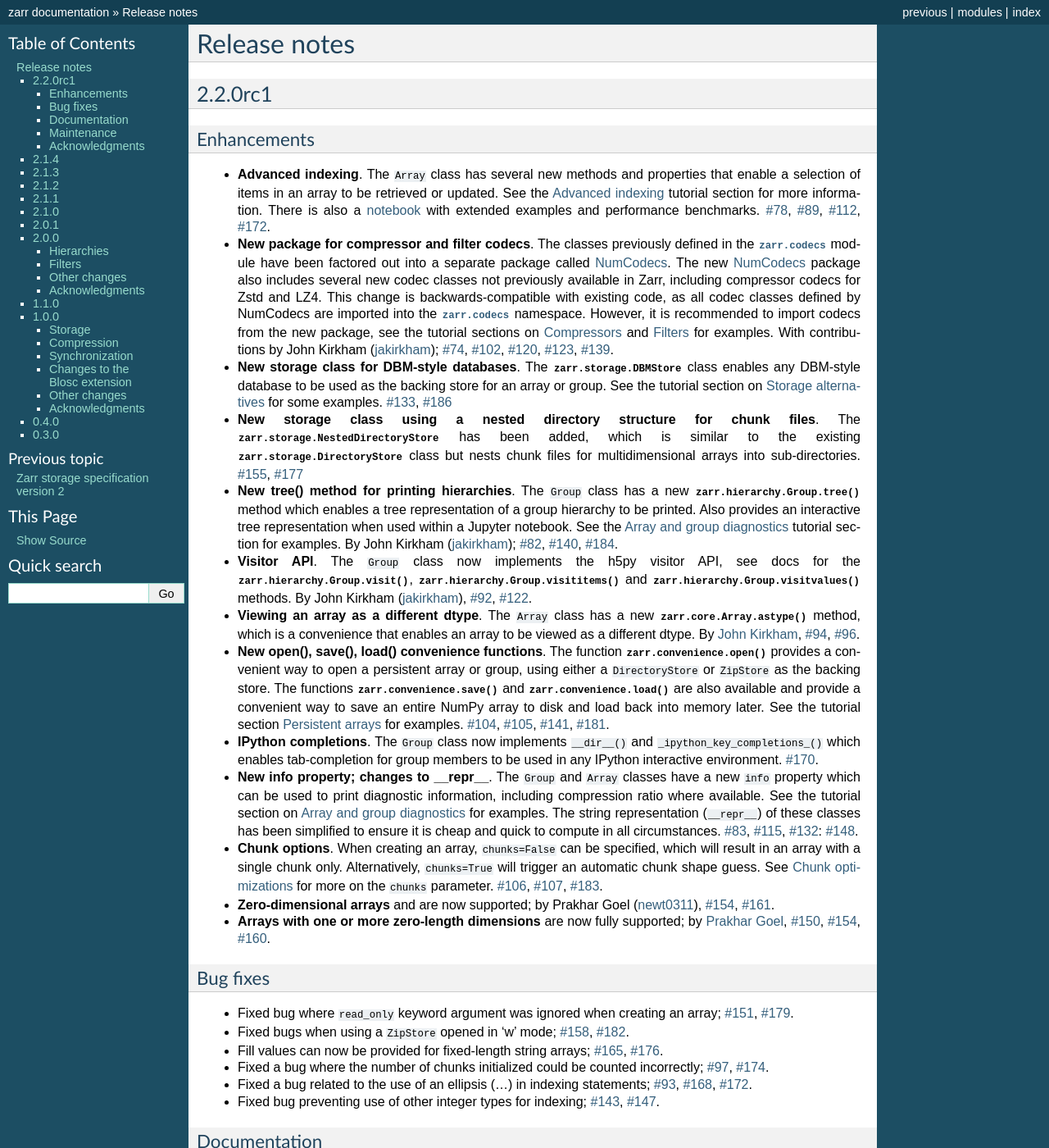
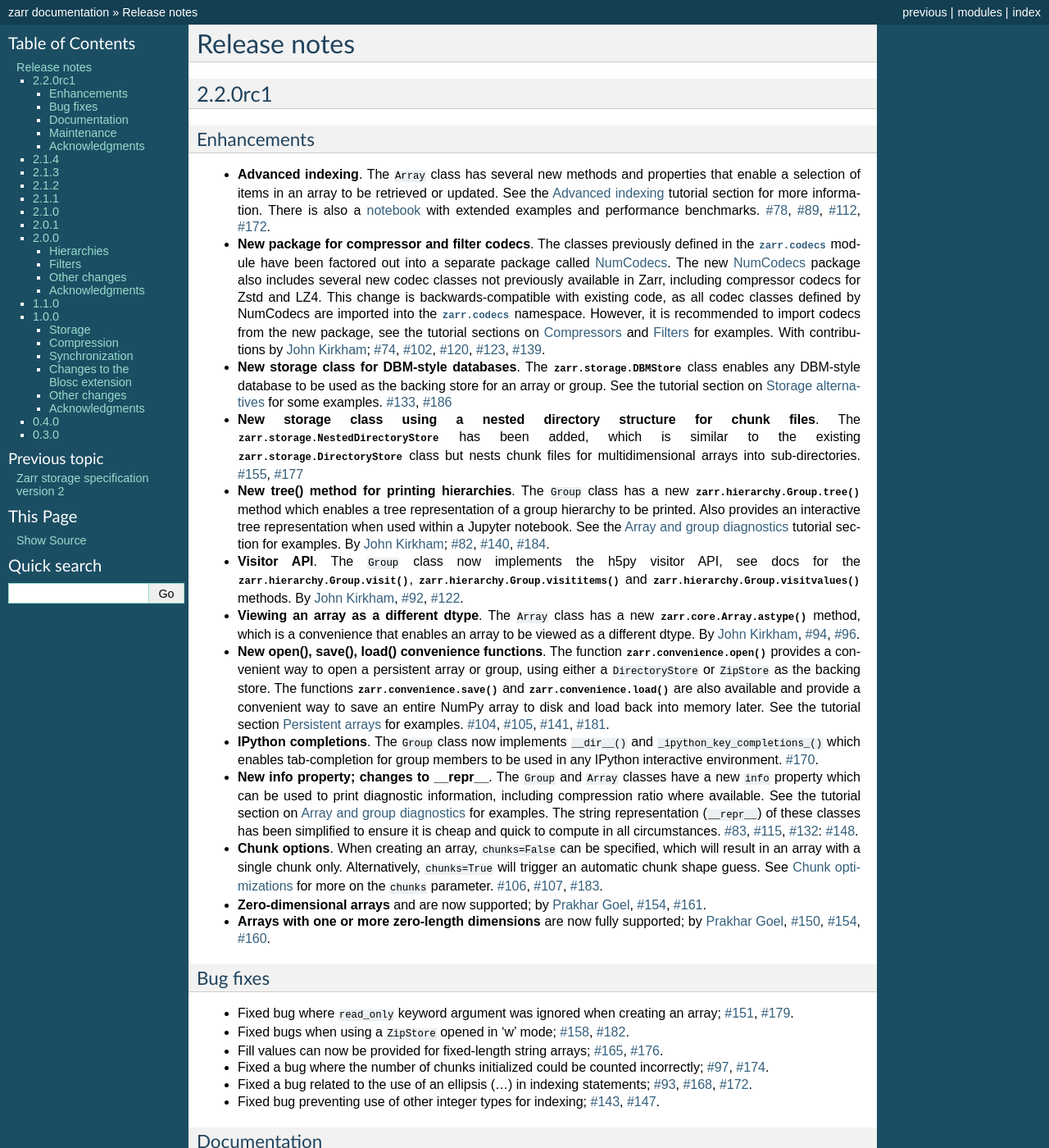
Before and after one commit to enthusiastdev121/zarr-python, a Sphinx documentation site: the page built from docs/release.rst, in a window 1280 px wide and 1400 px high. Shown: the whole window at 82% size. Built offline with Sphinx 7.4.7, drawn with Linux system fonts in a browser that asks for light colours; the version number could not be read and is left out.

Commit message:
fix targets

```diff
--- a/docs/release.rst
+++ b/docs/release.rst
@@ -25,9 +25,9 @@ Enhancements
   existing code, as all codec classes defined by NumCodecs are imported into the
   :mod:`zarr.codecs` namespace. However, it is recommended to import codecs from
   the new package, see the tutorial sections on :ref:`tutorial_compress` and
-  :ref:`tutorial_filters` for examples. With contributions by John Kirkham
-  (jakirkham_); :issue:`74`, :issue:`102`, :issue:`120`, :issue:`123`,
-  :issue:`139`.
+  :ref:`tutorial_filters` for examples. With contributions by
+  :user:`John Kirkham <jakirkham>`; :issue:`74`, :issue:`102`, :issue:`120`,
+  :issue:`123`, :issue:`139`.
 
 * **New storage class for DBM-style databases**. The
   :class:`zarr.storage.DBMStore` class enables any DBM-style database to be used
@@ -43,14 +43,14 @@ Enhancements
   :func:`zarr.hierarchy.Group.tree` method which enables a tree representation of
   a group hierarchy to be printed. Also provides an interactive tree
   representation when used within a Jupyter notebook. See the
-  :ref:`tutorial_diagnostics` tutorial section for examples. By John Kirkham
-  (jakirkham_); :issue:`82`, :issue:`140`, :issue:`184`.
+  :ref:`tutorial_diagnostics` tutorial section for examples. By
+  :user:`John Kirkham <jakirkham>`; :issue:`82`, :issue:`140`, :issue:`184`.
 
 * **Visitor API**. The ``Group`` class now implements the h5py visitor API, see
   docs for the :func:`zarr.hierarchy.Group.visit`,
   :func:`zarr.hierarchy.Group.visititems` and
-  :func:`zarr.hierarchy.Group.visitvalues` methods. By John Kirkham
-  (jakirkham_), :issue:`92`, :issue:`122`.
+  :func:`zarr.hierarchy.Group.visitvalues` methods. By
+  :user:`John Kirkham <jakirkham>`, :issue:`92`, :issue:`122`.
 
 * **Viewing an array as a different dtype**. The ``Array`` class has a new
   :func:`zarr.core.Array.astype` method, which is a convenience that enables an
@@ -84,8 +84,8 @@ Enhancements
   :ref:`tutorial_chunks` for more on the ``chunks`` parameter. :issue:`106`,
   :issue:`107`, :issue:`183`.
 
-* **Zero-dimensional arrays** and are now supported; by Prakhar Goel
-  (newt0311_), :issue:`154`, :issue:`161`.
+* **Zero-dimensional arrays** and are now supported; by
+  :user:`Prakhar Goel <newt0311>`, :issue:`154`, :issue:`161`.
 
 * **Arrays with one or more zero-length dimensions** are now fully supported; by
   :user:`Prakhar Goel <newt0311>`, :issue:`150`, :issue:`154`, :issue:`160`.
@@ -385,13 +385,4 @@ See `v0.4.0 release notes on GitHub
 See `v0.3.0 release notes on GitHub
 <https://github.com/alimanfoo/zarr/releases/tag/v0.3.0>`_.
 
-.. _mrocklin: https://github.com/mrocklin
-.. _shoyer: https://github.com/shoyer
-.. _scopatz: https://github.com/scopatz
-.. _martindurant: https://github.com/martindurant
-.. _FrancescAlted: https://github.com/FrancescAlted
-.. _jakirkham: https://github.com/jakirkham
-.. _vincentschut: https://github.com/vincentschut
-.. _newt0311: https://github.com/newt0311
-.. _mratsim: https://github.com/mratsim
 .. _NumCodecs: http://numcodecs.readthedocs.io/
```
